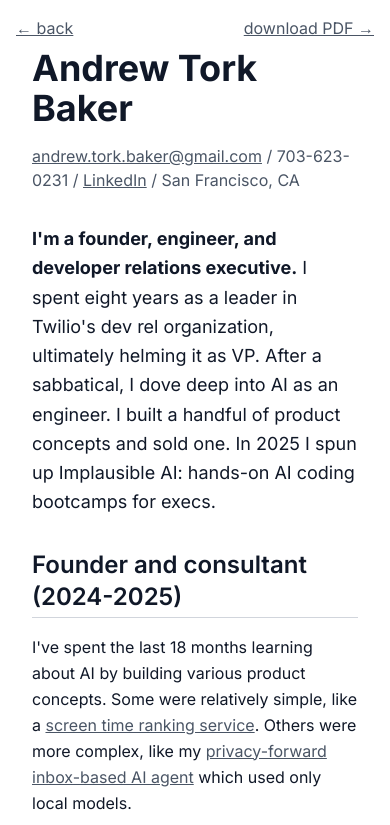
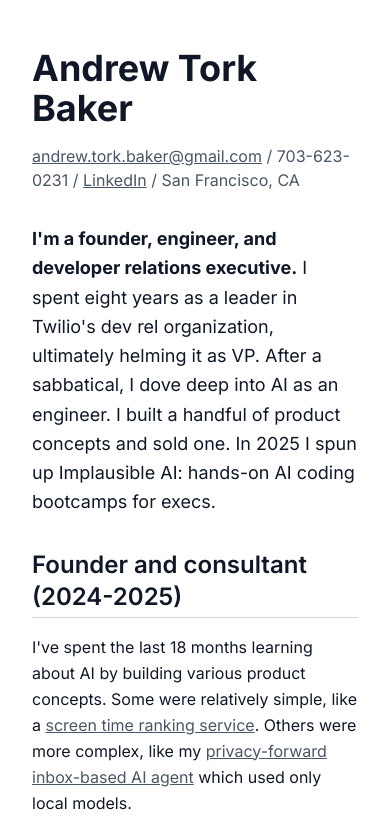
Before and after one commit to atbaker/andrewtorkbaker.com, a website built with Vite: page resume.html in a window 390 px wide. Shown: the top 825 px of the page. Built offline with nearby package versions, Linux system fonts and the light colour scheme.

Commit message:
Hide 'back' and 'print' buttons on resume page on mobile

```diff
--- a/resume.html
+++ b/resume.html
@@ -17,10 +17,10 @@
     </style>
   </head>
   <body class="bg-white">
-    <div class="no-print fixed top-4 left-4">
+    <div class="no-print hidden md:block fixed top-4 left-4">
       <a href="/" class="text-gray-600 hover:text-gray-900 underline">← back</a>
     </div>
-    <div class="no-print fixed top-4 right-4">
+    <div class="no-print hidden md:block fixed top-4 right-4">
       <a href="/Andrew Tork Baker - Resume.pdf" download class="text-gray-600 hover:text-gray-900 underline">download PDF →</a>
     </div>
 
```
